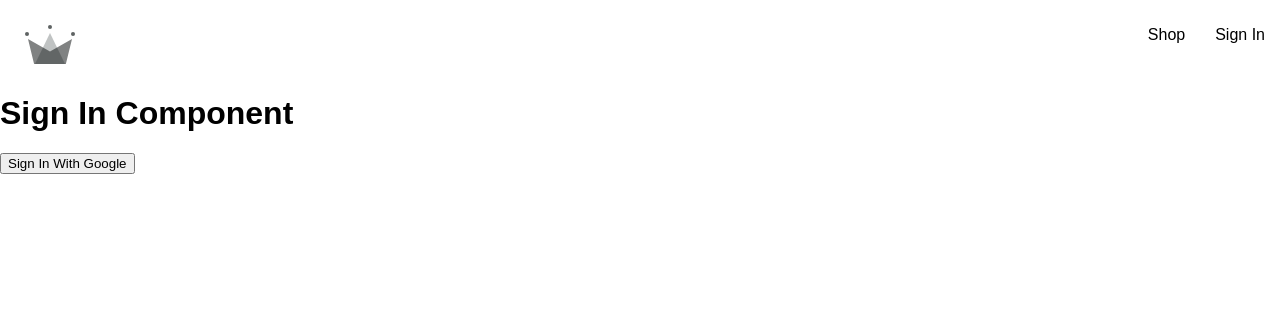
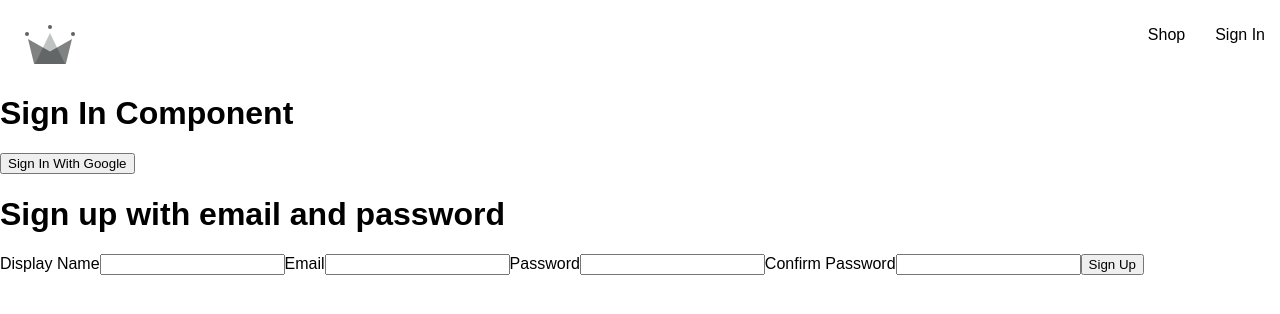
Before and after one commit to Rafat-Web-Developer/crwn-clothing, a React (Create React App) app: page /sign-in in a window 1280 px wide. Shown: the top 314 px of the page. Built offline with nearby package versions, Linux system fonts and the light colour scheme; a web font is replaced by a local one.

Commit message:
Create aa signup component and get user data

```diff
--- /dev/null
+++ b/src/components/sign-up-form/sign-up-form.component.jsx
@@ -0,0 +1,44 @@
+import { useState } from "react";
+
+const defaultFormField = {
+    displayName: "",
+    email: "",
+    password: "",
+    confirmPassword: ""
+};
+
+const SignUpForm = () => {
+    const [formFields, setFormFields] = useState(defaultFormField);
+    const {displayName, email, password, confirmPassword} = formFields;
+
+    console.log(formFields);
+
+    const handleChange = (event) => {
+        const {name, value} = event.target;
+
+        setFormFields({...formFields, [name]: value});
+    };
+
+    return (
+        <div>
+            <h1>Sign up with email and password</h1>
+            <form onSubmit={()=>{}}>
+                <label>Display Name</label>
+                <input type="text" onChange={handleChange} name="displayName" value={displayName} required/>
+
+                <label>Email</label>
+                <input type="email" onChange={handleChange} name="email" value={email} required/>
+
+                <label>Password</label>
+                <input type="password" onChange={handleChange} name="password" value={password} required/>
+
+                <label>Confirm Password</label>
+                <input type="password" onChange={handleChange} name="confirmPassword" value={confirmPassword} required/>
+
+                <button type="submit">Sign Up</button>
+            </form>
+        </div>
+    )
+};
+
+export default SignUpForm;
--- a/src/routes/sign-in/sign-in.component.jsx
+++ b/src/routes/sign-in/sign-in.component.jsx
@@ -1,3 +1,4 @@
+import SignUpForm from "../../components/sign-up-form/sign-up-form.component";
 import { createUserDocumentFromAuth, signInWithGooglePopup } from "../../utils/firebase/firebase.utils";
 
 const SignIn = () => {
@@ -7,13 +8,12 @@
         const userDocRef = await createUserDocumentFromAuth(user);
     }
 
-
-
     return (
         <div>
             <h1>Sign In Component</h1>
             <button onClick={logGoogleUser}>Sign In With Google</button>
-        </div>
+            <SignUpForm />
+         </div>
     )
 }
 export default SignIn;
```
